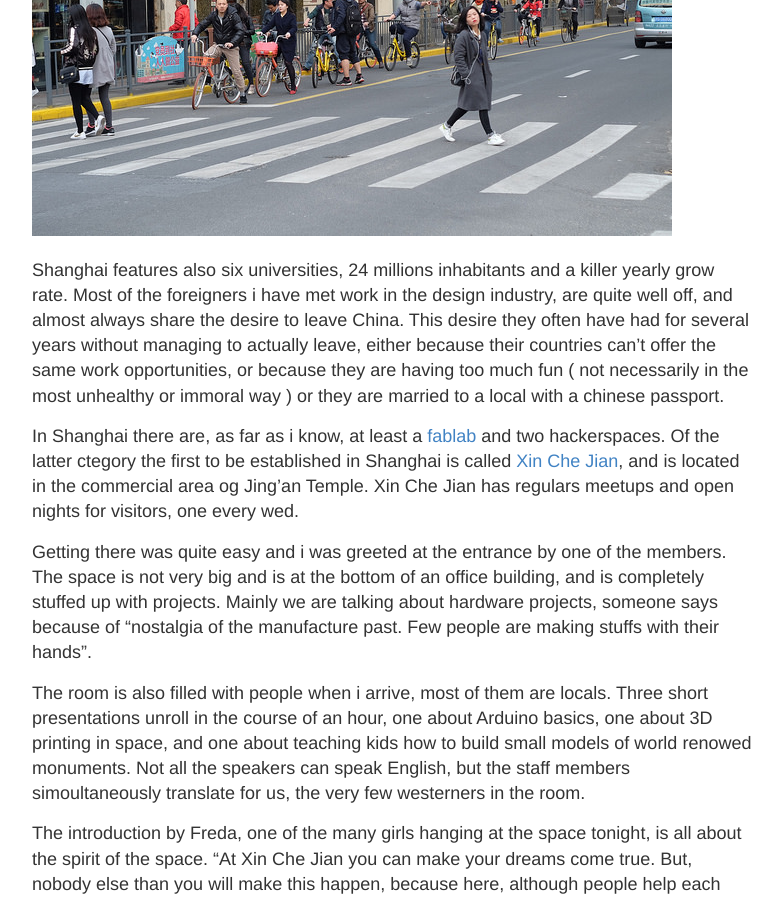
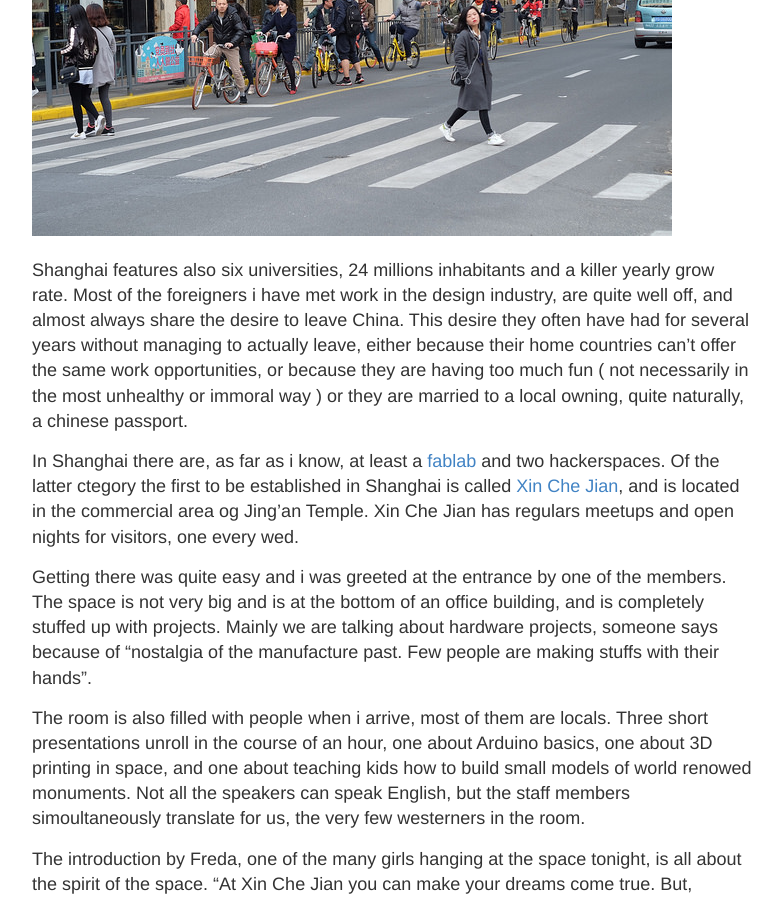
Before and after one commit to labanskoller/hackeriet_blog, a Jekyll site: the page built from _posts/2017-04-04-shanghai-hackerspace.md, in a window 1280 px wide and 900 px high, scrolled down 4202 px. Shown: the whole window, without its empty margins (248-1030 px from the left). Built offline with Jekyll 4.4.1, drawn with Linux system fonts in a browser that asks for light colours.

Commit message:
small fix

```diff
--- a/_posts/2017-04-04-shanghai-hackerspace.md
+++ b/_posts/2017-04-04-shanghai-hackerspace.md
@@ -43,9 +43,10 @@ chinese massage parlours.
 Shanghai features also six universities, 24 millions inhabitants
 and a killer yearly grow rate. Most of the foreigners i have met work in the design industry,
 are quite well off, and almost always share the desire to leave China. This  desire they often
-have had for several years without managing to actually leave, either because their countries
+have had for several years without managing to actually leave, either because their home countries
 can't offer the same work opportunities, or because they are having too much fun ( not necessarily
-in the most unhealthy or immoral way ) or they are married to a local with a chinese passport.
+in the most unhealthy or immoral way ) or they are married to a local owning, quite naturally,
+a chinese passport.
 
 In Shanghai there are, as far as i know, at least a [fablab](https://www.fablabs.io/labs/ShanghaiFablab)
 and two hackerspaces. Of the latter ctegory the first to be established in Shanghai is called [Xin Che Jian](https://xinchejian.com/about-2/),
```
